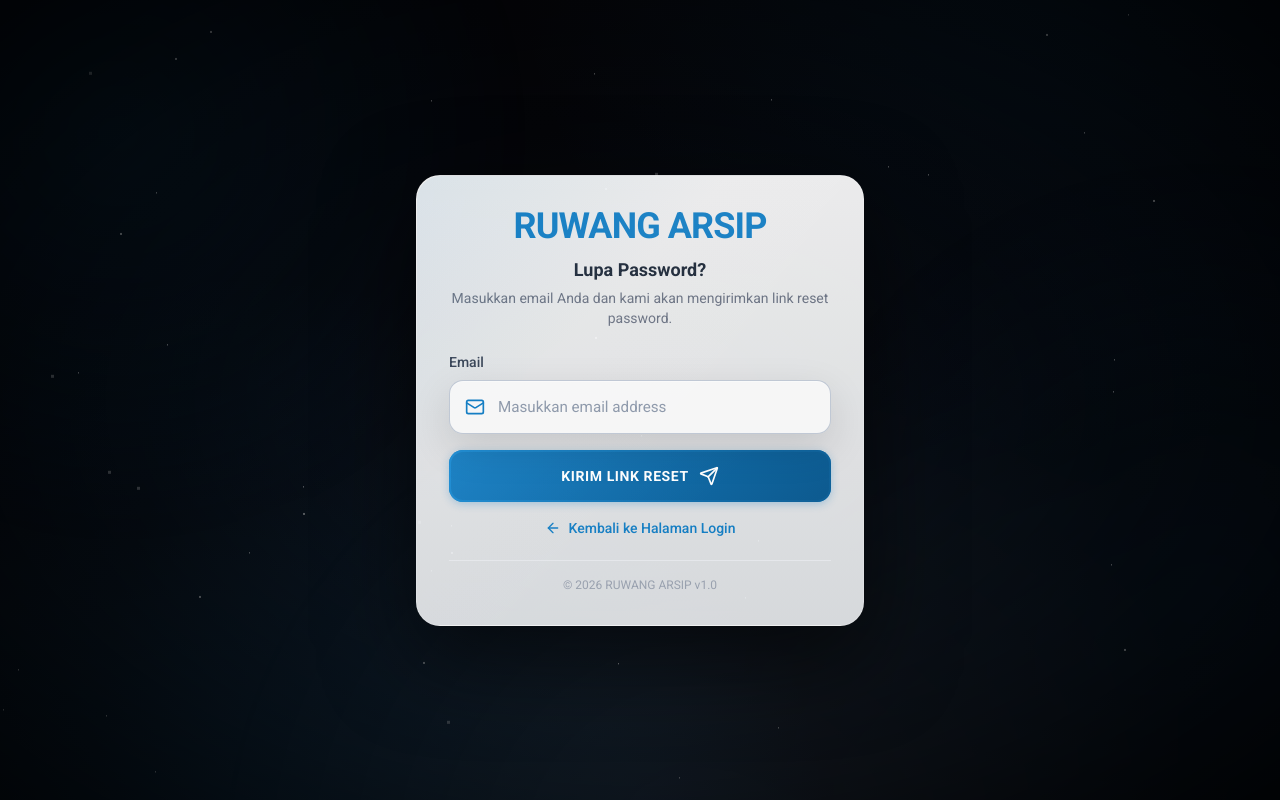
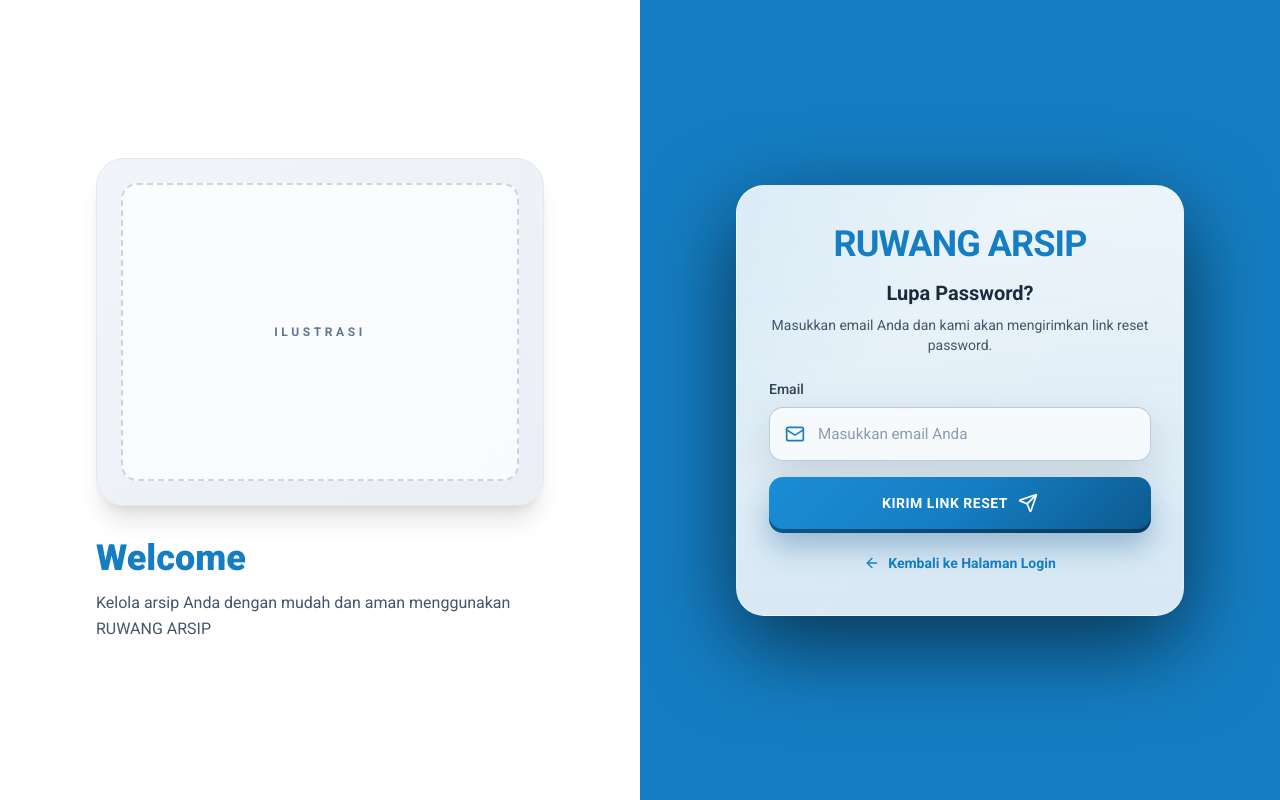
Before and after one commit to falll-git/ruang-arsip, a Next.js app: page /forgot-password in a window 1280 px wide. Built offline with nearby package versions, Linux system fonts and the light colour scheme.

Commit message:
update UI login n  forgot password

```diff
--- a/app/forgot-password/page.tsx
+++ b/app/forgot-password/page.tsx
@@ -3,159 +3,162 @@
 import { useState } from "react";
 import Link from "next/link";
 import { ArrowLeft, Check, Mail, Send } from "lucide-react";
+import AuthSplitLayout from "@/components/auth/AuthSplitLayout";
 
 export default function ForgotPasswordPage() {
   const [email, setEmail] = useState("");
+  const [submittedEmail, setSubmittedEmail] = useState("");
   const [isLoading, setIsLoading] = useState(false);
   const [isSuccess, setIsSuccess] = useState(false);
+  const [validationMessage, setValidationMessage] = useState("");
 
-  const handleSubmit = (e: React.FormEvent) => {
+  const sleep = (ms: number) =>
+    new Promise<void>((resolve) => setTimeout(resolve, ms));
+
+  const handleSubmit = async (e: React.FormEvent) => {
     e.preventDefault();
+    if (isLoading) return;
+
+    setValidationMessage("");
+    const trimmedEmail = email.trim();
+
+    if (!trimmedEmail) {
+      setValidationMessage("Email wajib diisi.");
+      return;
+    }
+
     setIsLoading(true);
-    setTimeout(() => {
+    await sleep(1200);
     setIsLoading(false);
+    setSubmittedEmail(trimmedEmail);
     setIsSuccess(true);
-    }, 2000);
   };
 
   return (
-    <main className="min-h-screen flex items-center justify-center p-4 relative">
-      <div className="star-container">
-        <div id="stars"></div>
-        <div id="stars2"></div>
-        <div id="stars3"></div>
-      </div>
-
-      <div className="relative z-10 w-full max-w-md animate-auth-in">
-        <div className="auth-card rounded-3xl px-8 py-8">
+    <AuthSplitLayout>
+      <div className="auth-card animate-auth-in rounded-[28px] px-7 py-8 sm:px-8 sm:py-9">
+        <div className="relative z-10">
           {!isSuccess ? (
             <>
-              <div className="text-center mb-6">
-                <h1 className="text-4xl font-bold mb-1 leading-none tracking-tight text-[#157ec3]">
+              <header className="mb-6 text-center">
+                <h1 className="text-4xl font-bold leading-tight tracking-tight text-[#157ec3]">
                   RUWANG ARSIP
                 </h1>
-                <h2 className="text-lg font-semibold text-gray-800 mt-3 mb-1">
+                <h2 className="mt-3 text-xl font-semibold text-slate-800">
                   Lupa Password?
                 </h2>
-                <p className="text-gray-500 text-sm">
+                <p className="mt-2 text-sm text-slate-600">
                   Masukkan email Anda dan kami akan mengirimkan link reset
                   password.
                 </p>
-              </div>
+              </header>
 
-              <form onSubmit={handleSubmit} className="space-y-4">
+              <form onSubmit={handleSubmit} className="space-y-5">
                 <div>
-                  <label className="block text-sm font-medium text-gray-700 mb-2">
+                  <label
+                    htmlFor="email"
+                    className="mb-2 block text-sm font-medium text-slate-700"
+                  >
                     Email
                   </label>
                   <div className="relative">
-                    <span
-                      className="absolute left-4 top-1/2 -translate-y-1/2 z-10"
-                      style={{ color: "#157ec3" }}
-                    >
-                      <Mail className="w-5 h-5" />
-                    </span>
+                    <Mail className="absolute left-4 top-1/2 z-10 h-5 w-5 -translate-y-1/2 text-[#157ec3]" />
                     <input
+                      id="email"
                       type="email"
                       value={email}
                       onChange={(e) => setEmail(e.target.value)}
-                      placeholder="Masukkan email address"
+                      placeholder="Masukkan email Anda"
                       className="input-fancy"
-                      required
                     />
                   </div>
                 </div>
 
-                <button type="submit" disabled={isLoading} className="button">
-                  <div className="button-outer">
-                    <div className="button-inner">
+                {validationMessage ? (
+                  <p className="text-sm font-medium text-red-600">
+                    {validationMessage}
+                  </p>
+                ) : null}
+
+                <button
+                  type="submit"
+                  disabled={isLoading}
+                  className="auth-effect-button"
+                >
+                  <span className="auth-effect-button__top">
                     {isLoading ? (
                       <>
-                          <div className="button-spinner" aria-hidden="true" />
+                        <span className="button-spinner" aria-hidden="true" />
                         <span>MEMPROSES...</span>
                       </>
                     ) : (
                       <>
                         <span>KIRIM LINK RESET</span>
-                          <Send className="w-5 h-5" />
+                        <Send className="h-5 w-5" />
                       </>
                     )}
-                    </div>
-                  </div>
+                  </span>
                 </button>
               </form>
 
-              <div className="mt-4 text-center">
+              <div className="mt-5 text-center">
                 <Link
                   href="/"
-                  className="inline-flex items-center gap-2 text-sm font-medium
-                             cursor-pointer
-                             transition-all duration-200
-                             hover:opacity-90 hover:underline"
-                  style={{ color: "#157ec3" }}
+                  className="inline-flex items-center gap-2 text-sm font-semibold text-[#157ec3] transition-colors hover:text-[#0d5a8f]"
                 >
-                  <ArrowLeft className="w-4 h-4" />
+                  <ArrowLeft className="h-4 w-4" />
                   Kembali ke Halaman Login
                 </Link>
               </div>
             </>
           ) : (
-            <div className="text-center py-4">
+            <div className="py-3 text-center">
               <div
-                className="inline-flex items-center justify-center w-16 h-16 rounded-full mb-4"
+                className="mb-4 inline-flex h-16 w-16 items-center justify-center rounded-full"
                 style={{
                   background:
-                    "linear-gradient(135deg, #10b981 0%, #059669 100%)",
-                  boxShadow: "0 12px 32px rgba(16, 185, 129, 0.22)",
+                    "linear-gradient(135deg, #34d399 0%, #10b981 45%, #059669 100%)",
+                  boxShadow: "0 12px 28px rgba(16, 185, 129, 0.32)",
                 }}
               >
-                <Check className="w-8 h-8 text-white" />
+                <Check className="h-8 w-8 text-white" />
               </div>
-              <h2 className="text-xl font-bold text-gray-800 mb-2">
+              <h2 className="mb-2 text-xl font-bold text-slate-800">
                 Cek Email Anda
               </h2>
-              <p className="text-gray-500 text-sm mb-1">
-                Kami telah mengirimkan link reset ke:
+              <p className="text-sm text-slate-600">
+                Link reset password telah dikirim ke email:
               </p>
-              <p className="font-semibold mb-4" style={{ color: "#157ec3" }}>
-                {email}
+              <p className="mb-5 mt-1 text-sm font-semibold text-[#157ec3]">
+                {submittedEmail}
               </p>
+
               <div className="space-y-3">
                 <button
+                  type="button"
+                  className="button"
                   onClick={() => {
                     setIsSuccess(false);
-                    setEmail("");
+                    setValidationMessage("");
                   }}
-                  className="button"
                 >
-                  <div className="button-outer">
-                    <div className="button-inner">
-                      <span>KIRIM ULANG EMAIL</span>
-                    </div>
-                  </div>
+                  <span className="button-outer">
+                    <span className="button-inner">KIRIM ULANG EMAIL</span>
+                  </span>
                 </button>
 
                 <Link
                   href="/"
-                  className="inline-flex justify-center items-center gap-2
-                             cursor-pointer
-                             font-semibold text-sm
-                             transition-all duration-200
-                             hover:opacity-90 hover:underline"
-                  style={{ color: "#157ec3" }}
+                  className="inline-flex items-center gap-2 text-sm font-semibold text-[#157ec3] transition-colors hover:text-[#0d5a8f]"
                 >
-                  <ArrowLeft className="w-4 h-4" />
+                  <ArrowLeft className="h-4 w-4" />
                   Kembali ke Halaman Login
                 </Link>
               </div>
             </div>
           )}
-
-          <div className="mt-4 pt-4 border-t border-gray-200 text-center">
-            <p className="text-xs text-gray-400">© 2026 RUWANG ARSIP v1.0</p>
         </div>
       </div>
-      </div>
-    </main>
+    </AuthSplitLayout>
   );
 }
--- a/app/globals.css
+++ b/app/globals.css
@@ -715,6 +715,71 @@ body {
   transform: rotate(180deg);
 }
 
+.auth-effect-button {
+  width: 100%;
+  border: none;
+  border-radius: 14px;
+  padding: 0;
+  background: linear-gradient(135deg, #0d5a8f 0%, #083a5d 100%);
+  cursor: pointer;
+  box-shadow: 0 14px 30px rgba(13, 90, 143, 0.35);
+  transition:
+    transform 0.15s ease,
+    box-shadow 0.15s ease;
+}
+
+.auth-effect-button:hover {
+  box-shadow: 0 16px 36px rgba(13, 90, 143, 0.42);
+}
+
+.auth-effect-button:active {
+  transform: translateY(1px);
+}
+
+.auth-effect-button:disabled {
+  cursor: not-allowed;
+  opacity: 0.7;
+  box-shadow: none;
+}
+
+.auth-effect-button:focus-visible {
+  outline: none;
+  box-shadow:
+    0 16px 36px rgba(13, 90, 143, 0.42),
+    0 0 0 4px rgba(21, 126, 195, 0.2);
+}
+
+.auth-effect-button__top {
+  display: flex;
+  align-items: center;
+  justify-content: center;
+  gap: 10px;
+  height: 52px;
+  border-radius: 14px;
+  background: linear-gradient(135deg, #1a8dd6 0%, #157ec3 50%, #0d5a8f 100%);
+  color: #ffffff;
+  font-size: 14px;
+  font-weight: 700;
+  letter-spacing: 0.5px;
+  transform: translateY(-4px);
+  transition:
+    transform 0.15s ease,
+    filter 0.15s ease;
+}
+
+.auth-effect-button:hover .auth-effect-button__top {
+  transform: translateY(-6px);
+  filter: brightness(1.02);
+}
+
+.auth-effect-button:active .auth-effect-button__top {
+  transform: translateY(-2px);
+}
+
+.auth-effect-button:disabled .auth-effect-button__top {
+  transform: translateY(0);
+}
+
 .button {
   width: 100%;
   height: 52px;
--- a/app/page.tsx
+++ b/app/page.tsx
@@ -1,26 +1,18 @@
 "use client";
 
-import { useEffect, useState } from "react";
+import { useState } from "react";
 import Link from "next/link";
-import { useRouter } from "next/navigation";
-import { ArrowRight, Eye, EyeOff, Lock, User } from "lucide-react";
-import { useAuth } from "@/components/auth/AuthProvider";
-import { useAppToast } from "@/components/ui/AppToastProvider";
-import UiverseCheckbox from "@/components/ui/UiverseCheckbox";
+import { Eye, EyeOff, Lock, User } from "lucide-react";
+import AuthSplitLayout from "@/components/auth/AuthSplitLayout";
 
 export default function LoginPage() {
-  const router = useRouter();
-  const { status, signIn } = useAuth();
-  const { showToast } = useAppToast();
   const [username, setUsername] = useState("");
   const [password, setPassword] = useState("");
   const [isLoading, setIsLoading] = useState(false);
   const [showPassword, setShowPassword] = useState(false);
   const [rememberMe, setRememberMe] = useState(false);
-
-  useEffect(() => {
-    if (status === "authenticated") router.replace("/dashboard");
-  }, [router, status]);
+  const [validationMessage, setValidationMessage] = useState("");
+  const [successMessage, setSuccessMessage] = useState("");
 
   const sleep = (ms: number) =>
     new Promise<void>((resolve) => setTimeout(resolve, ms));
@@ -28,143 +20,141 @@ export default function LoginPage() {
   const handleLogin = async (e: React.FormEvent) => {
     e.preventDefault();
     if (isLoading) return;
-    setIsLoading(true);
-    const startedAt = Date.now();
-    const result = await signIn(username, password, { remember: rememberMe });
-    const elapsed = Date.now() - startedAt;
-    const minDelayMs = 900;
-    if (elapsed < minDelayMs) await sleep(minDelayMs - elapsed);
-    setIsLoading(false);
 
-    if (!result.ok) {
-      showToast(result.message, "warning");
+    setValidationMessage("");
+    setSuccessMessage("");
+
+    if (!username.trim() || !password.trim()) {
+      setValidationMessage("Username dan password wajib diisi.");
       return;
     }
 
-    router.push("/dashboard");
+    setIsLoading(true);
+    await sleep(1200);
+    setIsLoading(false);
+    setSuccessMessage(
+      `Login berhasil (simulasi). Ingat Saya: ${
+        rememberMe ? "aktif" : "nonaktif"
+      }.`,
+    );
   };
 
   return (
-    <main className="min-h-screen flex items-center justify-center p-4 relative">
-      <div className="star-container">
-        <div id="stars"></div>
-        <div id="stars2"></div>
-        <div id="stars3"></div>
-      </div>
-
-      <div className="relative z-10 w-full max-w-md animate-auth-in">
-        <div className="auth-card rounded-3xl px-8 py-8">
-          <div className="text-center mb-8">
-            <h1 className="text-4xl font-bold mb-2 leading-none tracking-tight text-[#157ec3]">
+    <AuthSplitLayout>
+      <div className="auth-card animate-auth-in rounded-[28px] px-7 py-8 sm:px-8 sm:py-9">
+        <div className="relative z-10">
+          <header className="mb-7 text-center">
+            <h1 className="text-4xl font-bold leading-tight tracking-tight text-[#157ec3]">
               RUWANG ARSIP
             </h1>
-            <p className="text-gray-500 text-sm">
-              Sistem Manajemen Arsip Digital
-            </p>
-          </div>
+            <p className="mt-2 text-sm text-slate-600">Masuk ke akun Anda</p>
+          </header>
 
           <form onSubmit={handleLogin} className="space-y-5">
             <div>
-              <label className="block text-sm font-medium text-gray-700 mb-2">
+              <label
+                htmlFor="username"
+                className="mb-2 block text-sm font-medium text-slate-700"
+              >
                 Username
               </label>
               <div className="relative">
-                <span
-                  className="absolute left-4 top-1/2 -translate-y-1/2 z-10"
-                  style={{ color: "#157ec3" }}
-                >
-                  <User className="w-5 h-5" />
-                </span>
+                <User className="absolute left-4 top-1/2 z-10 h-5 w-5 -translate-y-1/2 text-[#157ec3]" />
                 <input
+                  id="username"
                   type="text"
                   value={username}
                   onChange={(e) => setUsername(e.target.value)}
                   placeholder="Masukkan username"
                   className="input-fancy"
-                  required
                 />
               </div>
             </div>
 
             <div>
-              <label className="block text-sm font-medium text-gray-700 mb-2">
+              <label
+                htmlFor="password"
+                className="mb-2 block text-sm font-medium text-slate-700"
+              >
                 Password
               </label>
               <div className="relative">
-                <span
-                  className="absolute left-4 top-1/2 -translate-y-1/2 z-10"
-                  style={{ color: "#157ec3" }}
-                >
-                  <Lock className="w-5 h-5" />
-                </span>
+                <Lock className="absolute left-4 top-1/2 z-10 h-5 w-5 -translate-y-1/2 text-[#157ec3]" />
                 <input
+                  id="password"
                   type={showPassword ? "text" : "password"}
                   value={password}
                   onChange={(e) => setPassword(e.target.value)}
                   placeholder="Masukkan password"
-                  className="input-fancy"
-                  style={{ paddingRight: "3rem" }}
-                  required
+                  className="input-fancy pr-12"
                 />
                 <button
                   type="button"
-                  onClick={() => setShowPassword(!showPassword)}
-                  className="absolute right-4 top-1/2 -translate-y-1/2 text-[#157ec3] hover:text-[#0d5a8f] z-10 transition-colors duration-200"
+                  onClick={() => setShowPassword((prev) => !prev)}
+                  className="absolute right-4 top-1/2 z-10 -translate-y-1/2 text-[#157ec3] transition-colors hover:text-[#0d5a8f]"
+                  aria-label={
+                    showPassword ? "Sembunyikan password" : "Tampilkan password"
+                  }
                 >
                   {showPassword ? (
-                    <EyeOff className="w-5 h-5" />
+                    <EyeOff className="h-5 w-5" />
                   ) : (
-                    <Eye className="w-5 h-5" />
+                    <Eye className="h-5 w-5" />
                   )}
                 </button>
               </div>
             </div>
 
-            <div className="flex items-center justify-between">
-              <UiverseCheckbox
+            <div className="flex items-center justify-between gap-3">
+              <label className="inline-flex cursor-pointer items-center gap-2 text-sm text-slate-700">
+                <input
+                  type="checkbox"
                   checked={rememberMe}
-                onCheckedChange={setRememberMe}
-                label="Ingat Saya"
+                  onChange={(e) => setRememberMe(e.target.checked)}
+                  className="h-4 w-4 rounded border-slate-300 text-[#157ec3] focus:ring-[#157ec3]"
                 />
+                Ingat Saya
+              </label>
 
               <Link
                 href="/forgot-password"
-                className="inline-flex items-center gap-2 text-sm font-medium
-                           cursor-pointer
-                           transition-all duration-200 hover:opacity-90 hover:underline"
-                style={{ color: "#157ec3" }}
+                className="text-sm font-semibold text-[#157ec3] transition-colors hover:text-[#0d5a8f]"
               >
                 Lupa Password?
-                <ArrowRight className="w-4 h-4" />
               </Link>
             </div>
 
-            <button type="submit" disabled={isLoading} className="button mt-4">
-              <div className="button-outer">
-                <div className="button-inner">
+            {validationMessage ? (
+              <p className="text-sm font-medium text-red-600">
+                {validationMessage}
+              </p>
+            ) : null}
+
+            {successMessage ? (
+              <p className="text-sm font-medium text-emerald-600">
+                {successMessage}
+              </p>
+            ) : null}
+
+            <button
+              type="submit"
+              disabled={isLoading}
+              className="auth-effect-button mt-2"
+            >
+              <span className="auth-effect-button__top">
                 {isLoading ? (
                   <>
-                      <div className="button-spinner" aria-hidden="true" />
+                    <span className="button-spinner" aria-hidden="true" />
                     <span>MEMPROSES...</span>
                   </>
                 ) : (
-                    <>
-                      <span>MASUK</span>
-                      <ArrowRight className="w-5 h-5" />
-                    </>
+                  <span>Masuk</span>
                 )}
+              </span>
+            </button>
+          </form>
         </div>
       </div>
-            </button>
-          </form>
-
-          <div className="mt-6 pt-4 border-t border-gray-200 text-center">
-            <p className="text-xs text-gray-400">
-              {"\u00A9"} 2026 RUWANG ARSIP v1.0
-            </p>
-          </div>
-        </div>
-      </div>
-    </main>
+    </AuthSplitLayout>
   );
 }
--- /dev/null
+++ b/components/auth/AuthSplitLayout.tsx
@@ -0,0 +1,34 @@
+import type { ReactNode } from "react";
+
+type AuthSplitLayoutProps = {
+  children: ReactNode;
+};
+
+export default function AuthSplitLayout({ children }: AuthSplitLayoutProps) {
+  return (
+    <main className="min-h-screen grid lg:grid-cols-2">
+      <section className="hidden lg:flex items-center justify-center bg-white px-12 py-10">
+        <div className="w-full max-w-md space-y-8">
+          <div className="rounded-[28px] border border-slate-200 bg-linear-to-br from-slate-100 to-slate-200/70 p-6 shadow-xl">
+            <div className="flex aspect-4/3 items-center justify-center rounded-2xl border-2 border-dashed border-slate-300 bg-white/70">
+              <span className="text-xs font-semibold tracking-[0.3em] text-slate-500">
+                ILUSTRASI
+              </span>
+            </div>
+          </div>
+
+          <div className="space-y-3">
+            <h2 className="text-4xl font-extrabold text-[#157ec3]">Welcome</h2>
+            <p className="text-base leading-relaxed text-slate-600">
+              Kelola arsip Anda dengan mudah dan aman menggunakan RUWANG ARSIP
+            </p>
+          </div>
+        </div>
+      </section>
+
+      <section className="flex min-h-screen items-center justify-center bg-[#157ec3] p-4 sm:p-6 lg:p-10">
+        <div className="w-full max-w-md">{children}</div>
+      </section>
+    </main>
+  );
+}
```
Lines whose indentation alone changed are shown as unchanged.
